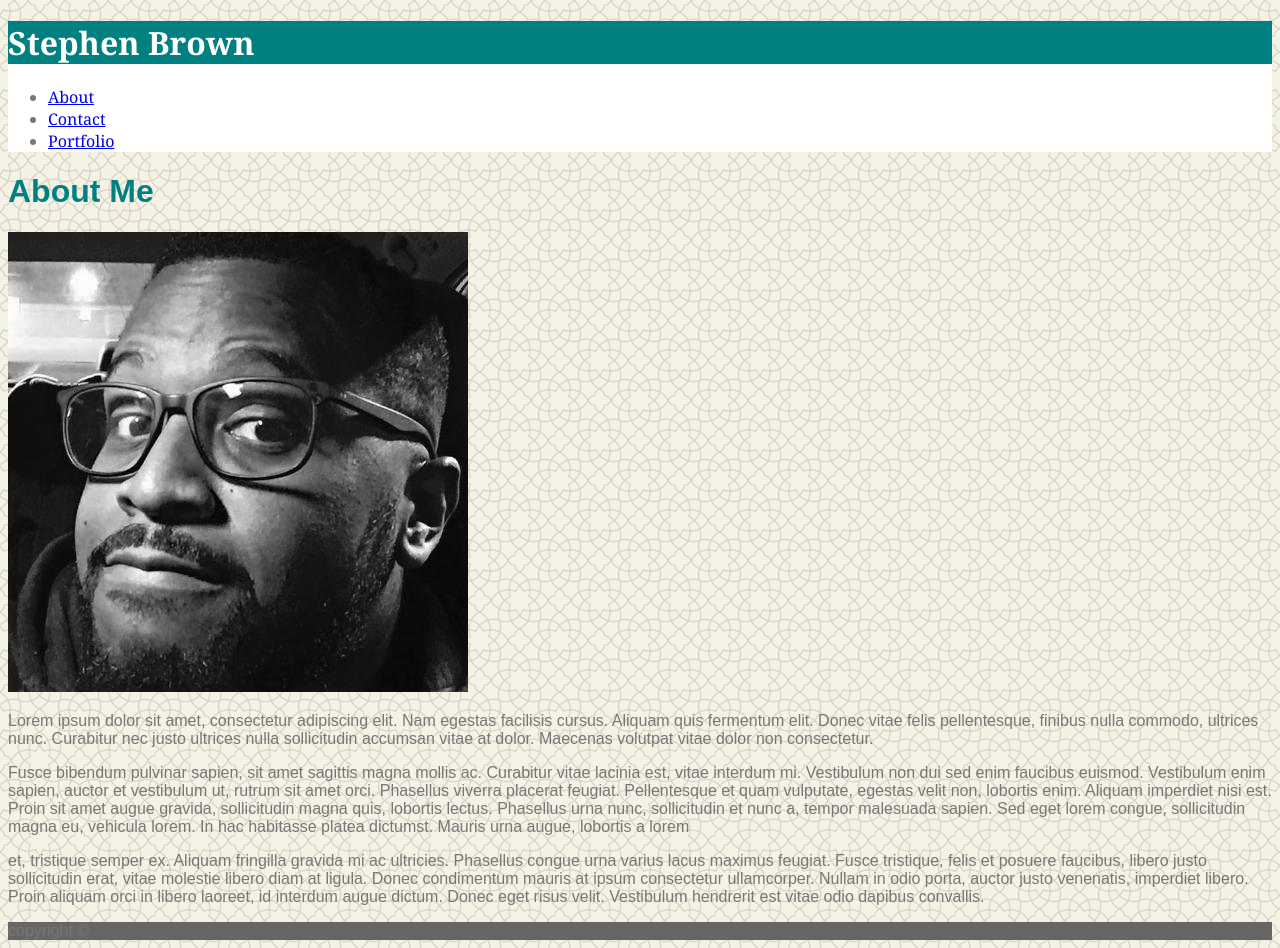
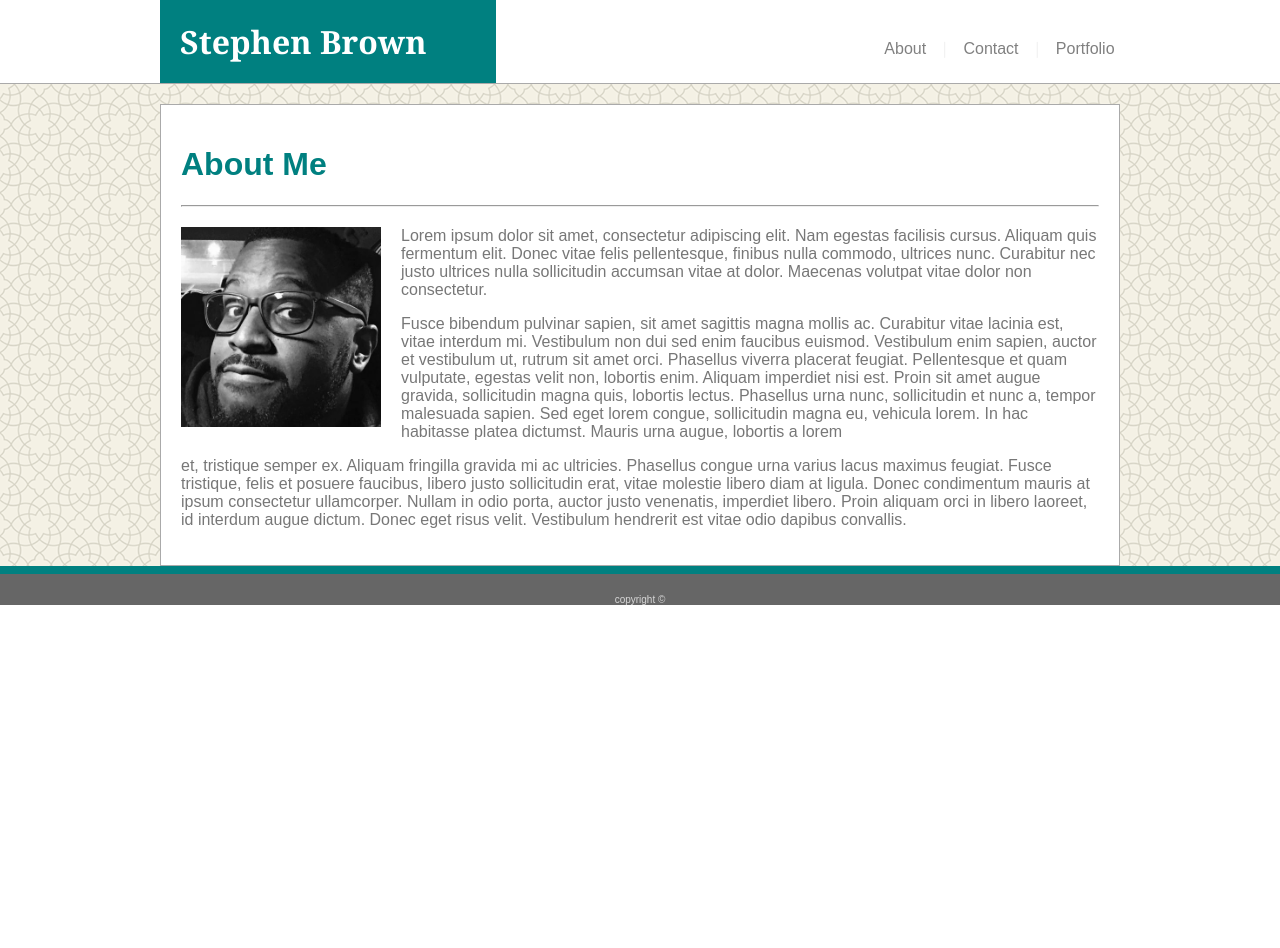
Before and after one commit to mopztopz/Basic-Portfolio, a plain HTML site: page index.html in a window 1280 px wide. After the commit the page ends 800 px from the top, so only its background shows below. Drawn offline with Linux system fonts and the light colour scheme.

Commit message:
Finished About me and added bit.jpg

```diff
--- a/assets/css/style.css
+++ b/assets/css/style.css
@@ -1,28 +1,114 @@
+*{
+    box-sizing: border-box;
+}
 body {
     color: #777777;
     width: 860;
     background: #ffffff;
     border-color: #cccccc;
     font-family: 'Arial', 'Helvetica Neue', Helvetica, sans-serif;
-    background-image: url(../images/oriental.png)
+    margin: 0;
 }
 
+
+hr{
+    margin-bottom:20px
+}
 header {
     background: #ffffff;
     border-color: #ffffff;
     font-family: 'Georgia', Times, Times New Roman, serif;
+    margin: 0px;
+    border-bottom: 1px #aaa solid;
+}
+
+ul {
+    list-style-type: none;
+    margin: 0px;
+    padding: 0px;
+}
+
+li {
+    float: left;
+}
+
+.nav-points:link, a:visited {
+
+    color: gray;
+    background: white;
+    text-align: center;
+    text-decoration: none;
+    font-family: 'Arial', 'Helvetica Neue', Helvetica, sans-serif;
+}
+
+.nav-points:hover, a:active {
+    background-color: aqua;
 }
 
 footer {
     background-color: #666666;
     font-family: 'Arial', 'Helvetica Neue', Helvetica, sans-serif;
+    color: rgba(255, 255, 255, 0.74);
+    text-align: center;
+    border-top: teal solid 8px;
+    padding-top: 20px;
+    font-size: 10px
 }
 
 .About-ME-MC {
     color: teal;
+
 }
 
-#Main-Logo{
+#Main-Logo {
     color: #ffffff;
-    background: teal
+    background: teal;
+    border: solid teal 20px;
+    display: inline-block;
+    width: 35%;
 }
+
+#Content_Wrapper {
+    background-image: url(../images/oriental.png);
+    padding-top: 20px
+}
+
+.Content {
+    width: 960px;
+    margin: auto;
+    background: white;
+    border: solid 1px #aaa;
+    padding: 20px;
+
+}
+
+#Main-Photo{
+    width: 200px;
+    height: 200px;
+    float: left;
+    margin-right: 20px;
+    margin-bottom: 20px;
+}
+header div{
+    width: 960px;
+    margin: auto;
+    padding: 0;
+}
+.Navigation{
+    display: inline-block;
+    text-align: right;
+    width: 64%
+
+}
+.Navigation ul {
+    display: inline-block;
+}
+
+header h1{
+    margin: 0px;
+}
+.sep{
+    margin:0 10px;
+    color: #eee
+
+}
--- a/index.html
+++ b/index.html
@@ -1,65 +1,74 @@
 <!DOCTYPE html>
 <html lang="en">
 <!--Title Shows in the Tab of the page-->
+
 <head>
+    <meta charset="UTF-8">
+    <meta name="viewport" content="width=device-width, initial-scale=1.0">
+    <meta http-equiv="X-UA-Compatible" content="ie=edge">
     <title>About ME</title>
     <!--pointing to css file-->
     <link rel="stylesheet" href="assets/css/style.css">
 </head>
+
 <body>
     <!--Navigation for the site-->
-    <div>
+
     <!--This is the name on the Navigation-->
     <header>
+        <div>
             <h1 id="Main-Logo">Stephen Brown</h1>
             <nav class="Navigation">
-                <ul>
-                    <li>
+
+
                 <a class="nav-points" href="index.html">About</a>
-                    </li>
-                    <li>
+                <span class="sep">|</span>
+
                 <a class="nav-points" href="contact.html">Contact</a>
-                    </li>
-                    <li>
+                <span class="sep">|</span>
+
                 <a class="nav-points" href="portfolio.html">Portfolio</a>
-                    </li>
-                </ul>
+
+
             </nav>
+        </div>
     </header>
-    </div>
+
     <!--All the content seen on the page-->
-    <div id="backgroud">
+    <div id="Content_Wrapper">
+        <div class="Content">
+
             <div id="Main-Content">
                 <h1 class="About-ME-MC">About Me</h1>
+                <hr>
                 <img id="Main-Photo" src="assets/images/15152315.jpg" alt="Stephen's Black and White Picture">
-
                 <p>
                     Lorem ipsum dolor sit amet, consectetur adipiscing elit. Nam egestas facilisis cursus. Aliquam quis fermentum elit. Donec
-                    vitae felis pellentesque, finibus nulla commodo, ultrices nunc. Curabitur nec justo ultrices nulla sollicitudin accumsan
-                    vitae at dolor. Maecenas volutpat vitae dolor non consectetur.
+                    vitae felis pellentesque, finibus nulla commodo, ultrices nunc. Curabitur nec justo ultrices nulla sollicitudin
+                    accumsan vitae at dolor. Maecenas volutpat vitae dolor non consectetur.
                 </p>
                 <p>
-                    Fusce bibendum pulvinar sapien, sit amet sagittis
-                    magna mollis ac. Curabitur vitae lacinia est, vitae interdum mi. Vestibulum non dui sed enim faucibus euismod. Vestibulum
-                    enim sapien, auctor et vestibulum ut, rutrum sit amet orci. Phasellus viverra placerat feugiat. Pellentesque et quam
-                    vulputate, egestas velit non, lobortis enim. Aliquam imperdiet nisi est. Proin sit amet augue gravida, sollicitudin
-                    magna quis, lobortis lectus. Phasellus urna nunc, sollicitudin et nunc a, tempor malesuada sapien. Sed eget lorem
-                    congue, sollicitudin magna eu, vehicula lorem. In hac habitasse platea dictumst.
-                     Mauris urna augue, lobortis a lorem
+                    Fusce bibendum pulvinar sapien, sit amet sagittis magna mollis ac. Curabitur vitae lacinia est, vitae interdum mi. Vestibulum
+                    non dui sed enim faucibus euismod. Vestibulum enim sapien, auctor et vestibulum ut, rutrum sit amet orci.
+                    Phasellus viverra placerat feugiat. Pellentesque et quam vulputate, egestas velit non, lobortis enim.
+                    Aliquam imperdiet nisi est. Proin sit amet augue gravida, sollicitudin magna quis, lobortis lectus. Phasellus
+                    urna nunc, sollicitudin et nunc a, tempor malesuada sapien. Sed eget lorem congue, sollicitudin magna
+                    eu, vehicula lorem. In hac habitasse platea dictumst. Mauris urna augue, lobortis a lorem
                 </p>
                 <p>
-                    et, tristique semper ex. Aliquam fringilla gravida mi ac ultricies. Phasellus congue urna varius lacus maximus feugiat.
-                    Fusce tristique, felis et posuere faucibus, libero justo sollicitudin erat, vitae molestie libero diam at ligula.
-                    Donec condimentum mauris at ipsum consectetur ullamcorper. Nullam in odio porta, auctor justo venenatis, imperdiet
-                    libero. Proin aliquam orci in libero laoreet, id interdum augue dictum. Donec eget risus velit. Vestibulum hendrerit
-                    est vitae odio dapibus convallis.
+                    et, tristique semper ex. Aliquam fringilla gravida mi ac ultricies. Phasellus congue urna varius lacus maximus feugiat. Fusce
+                    tristique, felis et posuere faucibus, libero justo sollicitudin erat, vitae molestie libero diam at ligula.
+                    Donec condimentum mauris at ipsum consectetur ullamcorper. Nullam in odio porta, auctor justo venenatis,
+                    imperdiet libero. Proin aliquam orci in libero laoreet, id interdum augue dictum. Donec eget risus velit.
+                    Vestibulum hendrerit est vitae odio dapibus convallis.
                 </p>
             </div>
-
+        </div>
     </div>
     <div class="footer">
         <footer>
             copyright &copy;
         </footer>
     </div>
+
 </html>
```
Also changed, not shown: assets/images/bitmopz.jpg (added). Lines whose indentation alone changed are shown as unchanged.
